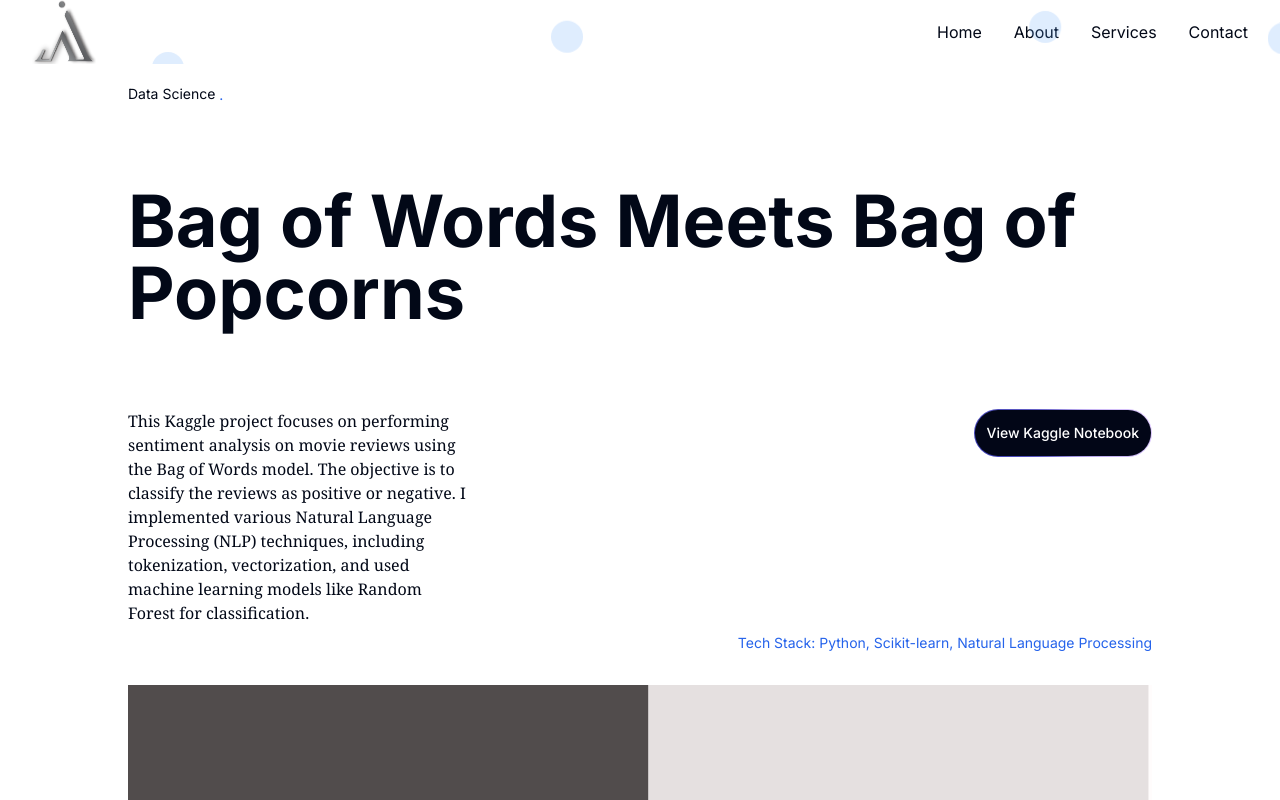
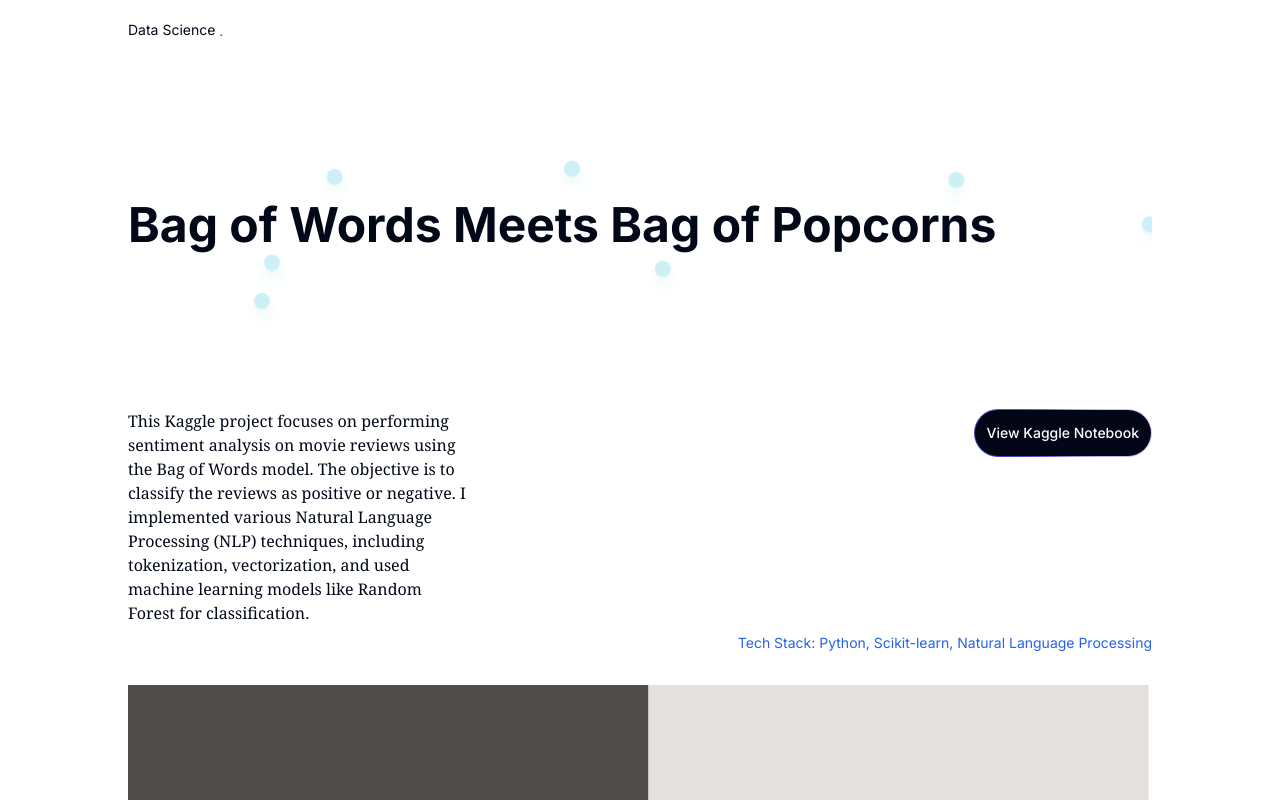
Before and after one commit to Azaharulislam171/portfolio, a Next.js app: page /projects/BagOfPopcorns in a window 1280 px wide. Shown: the top 800 px of the page. Built offline with nearby package versions, Linux system fonts and the light colour scheme; a web font is replaced by a local one.

Commit message:
added bubble

```diff
--- /dev/null
+++ b/app/components/Bubble.tsx
@@ -0,0 +1,59 @@
+import { useEffect, useRef } from "react";
+import { gsap } from "gsap";
+
+interface BubbleProps {
+  text: string; // Add a prop type for the text
+}
+
+const Bubble: React.FC<BubbleProps> = ({ text }) => {
+  const circlesRef = useRef<HTMLDivElement[]>([]);
+
+  // Function to animate each bubble (circle)
+  const animateCircle = (circle: HTMLDivElement) => {
+    gsap.to(circle, {
+      x: gsap.utils.random(-50, 50), // Random horizontal motion
+      y: gsap.utils.random(-30, 30), // Random vertical motion
+      duration: gsap.utils.random(3, 6), // Random duration
+      ease: "power1.inOut",
+      repeat: -1, // Infinite repetition
+      yoyo: true, // Reverse animation after completion
+    });
+  };
+
+  useEffect(() => {
+
+
+    // Animate the bubbles
+    circlesRef.current.forEach((circle) => {
+      animateCircle(circle);
+    });
+  }, []); // Empty dependency array ensures this effect runs only once after the initial render
+
+  return (
+    <div className="relative w-full flex  items-center overflow-hidden ">
+      {/* Bubbles */}
+      {[...Array(8)].map((_, i) => (
+        <div
+          key={i}
+          ref={(el) => {
+            if (el) circlesRef.current[i] = el;
+          }}
+          className="absolute w-4 h-4 rounded-full bg-cyan-500 opacity-20 shadow-lg shadow-teal-400"
+          style={{
+            top: `${Math.random() * 100}%`,
+            left: `${Math.random() * 100}%`,
+          }}
+        ></div>
+      ))}
+
+
+
+      {/* Dynamic Text */}
+      <div className="text-3xl md:text-5xl md:py-20 font-bold py-1">
+        {text}
+      </div>
+    </div>
+  );
+};
+
+export default Bubble;
--- a/app/components/RandomMotionBox.tsx
+++ b/app/components/RandomMotionBox.tsx
@@ -1,5 +1,6 @@
 import { useEffect, useRef } from "react";
 import { gsap } from "gsap";
+import Link from "next/link";
 
 const RandomMotionBox = () => {
   const logoRef = useRef<HTMLDivElement>(null);
@@ -45,15 +46,15 @@ const RandomMotionBox = () => {
   }, []); // Empty dependency array ensures this effect runs only once after the initial render
 
   return (
-    <div className="relative w-full  h-16  flex items-center justify-between px-8  overflow-hidden">
+    <div className="relative w-full  flex justify-center items-center  p-4  overflow-hidden mb-8">
       {/* Bubbles */}
-      {[...Array(5)].map((_, i) => (
+      {[...Array(7)].map((_, i) => (
         <div
           key={i}
           ref={(el) => {
             if (el) circlesRef.current[i] = el;
           }}
-          className="absolute w-8 h-8 rounded-full bg-blue-400 opacity-20"
+          className="absolute w-4 h-4 rounded-full bg-cyan-500 opacity-20 shadow-lg shadow-teal-400"
           style={{
             top: `${Math.random() * 100}%`,
             left: `${Math.random() * 100}%`,
@@ -62,24 +63,27 @@ const RandomMotionBox = () => {
       ))}
 
       {/* Logo */}
-      <div ref={logoRef} className="flex items-center">
+      <div ref={logoRef} className="flex items-start">
         <img src="/ai.png" alt="Logo" className="w-16 h-16 " />
       </div>
 
       {/* Links */}
       <div className="flex space-x-8">
-        <a href="#" className="hover:text-blue-400 transition-colors">
+        <Link href="/" className=" text-sm hover:text-blue-400 transition-colors">
           Home
-        </a>
-        <a href="#" className="hover:text-blue-400 transition-colors">
-          About
-        </a>
-        <a href="#" className="hover:text-blue-400 transition-colors">
-          Services
-        </a>
-        <a href="#" className="hover:text-blue-400 transition-colors">
-          Contact
-        </a>
+        </Link>
+        <Link href="/resume" className=" text-sm hover:text-blue-400 transition-colors">
+          Resume
+        </Link>
+        <Link href="/projects" className="hover:text-blue-400 transition-colors">
+          Projects
+        </Link>
+        <Link href="/courses" className="hover:text-blue-400 transition-colors">
+          Courses
+        </Link>
+        <Link href="/student_corner" className="hover:text-blue-400 transition-colors">
+          Student Corner
+        </Link>
       </div>
     </div>
   );
--- a/app/listy/page.tsx
+++ b/app/listy/page.tsx
@@ -38,7 +38,7 @@ export default function Listy() {
         </div>
 
         <div className="flex justify-end my-4 ">
-            <Link href="/BagOfPopcorns">
+            <Link href="/projects/BagOfPopcorns">
               <button className="relative inline-flex h-12 overflow-hidden rounded-full p-[1px] focus:outline-none focus:ring-2 focus:ring-slate-400 focus:ring-offset-2 focus:ring-offset-slate-50">
                 <span className="absolute inset-[-1000%] animate-[spin_2s_linear_infinite] bg-[conic-gradient(from_90deg_at_50%_50%,#E2CBFF_0%,#393BB2_50%,#E2CBFF_100%)]" />
                 <span className="inline-flex h-full w-full cursor-pointer items-center justify-center rounded-full bg-slate-950 px-3 py-1 text-sm font-medium text-white backdrop-blur-3xl">
--- a/app/projects/BagOfPopcorns/page.tsx
+++ b/app/projects/BagOfPopcorns/page.tsx
@@ -1,13 +1,16 @@
 'use client'
+import Bubble from "@/app/components/Bubble";
+import { MainNavbar } from "@/app/components/MainNavbar";
+import { FloatingNavDemo } from "@/app/components/navbar";
 import RandomMotionBox from "@/app/components/RandomMotionBox";
 import Image from "next/image";
 import Link from "next/link";
 
 
-export default function Home() {
+export default function BagOfPopcorns() {
   return (
     <>
-     <RandomMotionBox />
+     <FloatingNavDemo />
      <main className="mx-5 md:mx-32 mt-5">
       {/* FloatingNav or other components can be added here */}
 
@@ -19,8 +22,9 @@ export default function Home() {
             .
           </span>
         </p>
-        <h1 className="text-5xl md:text-7xl md:py-20 font-bold py-10">
-          Bag of Words Meets Bag of Popcorns
+        <h1 className="text-5xl md:text-7xl md:py-20 font-bold py-1">
+        <Bubble text="Bag of Words Meets Bag of Popcorns" />
+
         </h1>
         <div className="flex justify-between">
           <p className="text-black-50 md:w-1/3 text-md font-serif">
--- a/data/index.tsx
+++ b/data/index.tsx
@@ -88,7 +88,7 @@ export const navItems = [
       img: "/p2.svg",
       iconLists: ["/next.svg", "/tail.svg", "/ts.svg", "/stream.svg", "/c.svg"],
       link: "https://github.com/adrianhajdin/zoom-clone",
-      caseLink:"/listy",
+      caseLink:"/projects/BagOfPopcorns",
     },
     {
       id: 3,
```
